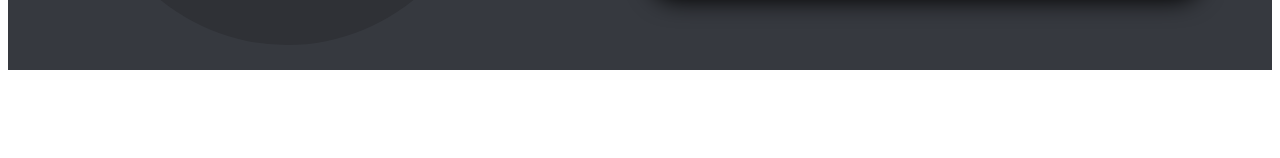
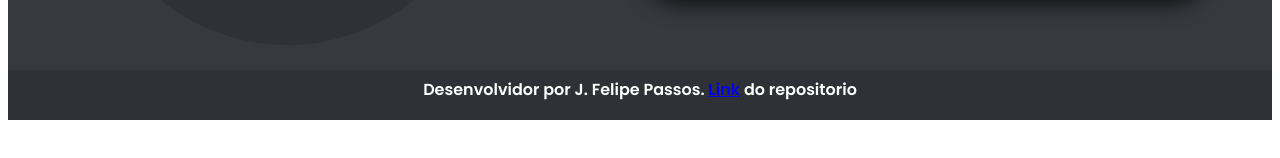
Before and after one commit to FelipePassos/pokedex-react, a React (Create React App) app: page / in a window 1280 px wide. Shown: the part 538-696 px from the top of the page. Built offline with nearby package versions, Linux system fonts and the light colour scheme; no server answers.

Commit message:
ok
Signed-off-by: Felipe Passos <jfelipepassos@gmail.com>

```diff
--- a/package.json
+++ b/package.json
@@ -10,7 +10,7 @@
     "bootstrap": "^5.1.3",
     "react": "^17.0.2",
     "react-dom": "^17.0.2",
-    "react-scripts": "^5.0.0",
+    "react-scripts": "^2.1.3",
     "reactstrap": "^9.0.1",
     "web-vitals": "^2.1.4"
   },
--- a/src/App.js
+++ b/src/App.js
@@ -1,4 +1,5 @@
 import Display from "./components/display/Display";
+import React from "react";
 
 function App() {
 
--- a/src/components/display/Display.jsx
+++ b/src/components/display/Display.jsx
@@ -1,6 +1,6 @@
 import Style from './Display.module.css';
 import axios from "axios";
-import { useEffect, useState } from "react";
+import React, { useEffect, useState } from "react";
 
 function Display() {
 
@@ -89,7 +89,13 @@ function Display() {
                 </div>
             </div>
             <>
-                <div>
+                <div className={Style.divRodape}>
+                    <container className={Style.container}>
+                    <a className={Style.textRodape}>
+                    Desenvolvidor por J. Felipe Passos. <a href='https://github.com/FelipePassos/pokedex-react'>Link</a> do repositorio
+                    </a>
+                    </container>
+
                 </div>
 
 
--- a/src/components/display/Display.module.css
+++ b/src/components/display/Display.module.css
@@ -152,3 +152,15 @@
 .rowInfo {
     margin: 10px;
 }
+
+.divRodape {
+    background-color: #2F3136;
+    height: 50px;
+    display: flex;
+}
+
+.textRodape {
+    color: white;
+    font-family: Poppins;
+    line-height: 2.5rem;
+}
```
Also changed, not shown: 1 other file (tests, documents, lock files or other folders).
